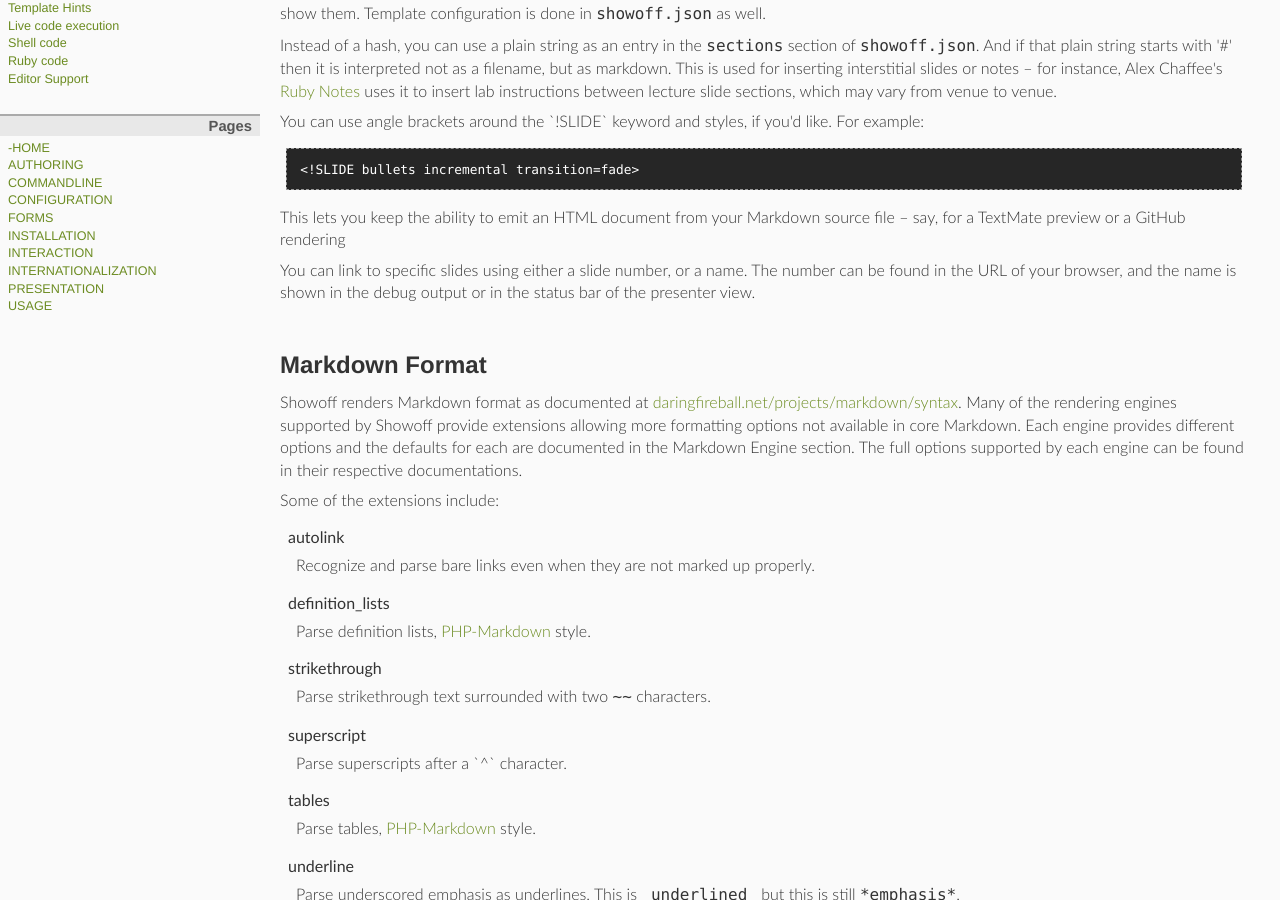
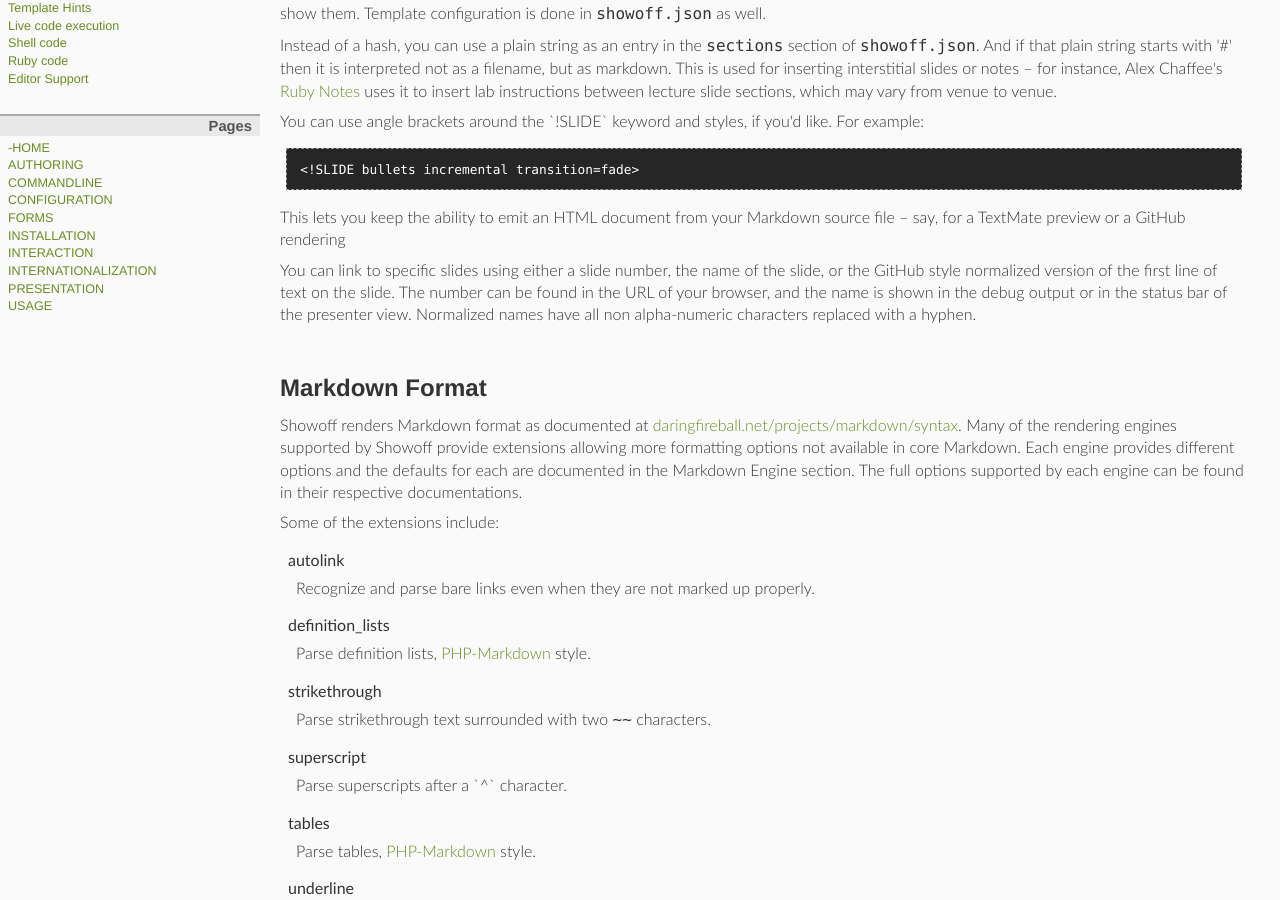
Before and after one commit to binford2k/showoff, a Jekyll site: the page documentation/AUTHORING_rdoc.html, which Jekyll copies as it is, in a window 1280 px wide and 900 px high, scrolled down 620 px. Built offline with Jekyll 4.4.1, drawn with Linux system fonts in a browser that asks for light colours; some web fonts are replaced.

Commit message:
updating docs

```diff
--- a/documentation/AUTHORING_rdoc.html
+++ b/documentation/AUTHORING_rdoc.html
@@ -187,9 +187,12 @@ you&#39;d like. For example:</p>
 <p>This lets you keep the ability to emit an HTML document from your Markdown
 source file – say, for a TextMate preview or a GitHub rendering</p>
 
-<p>You can link to specific slides using either a slide number, or a name. The
-number can be found in the URL of your browser, and the name is shown in
-the debug output or in the status bar of the presenter view.</p>
+<p>You can link to specific slides using either a slide number, the name of
+the slide, or the GitHub style normalized version of the first line of text
+on the slide. The number can be found in the URL of your browser, and the
+name is shown in the debug output or in the status bar of the presenter
+view. Normalized names have all non alpha-numeric characters replaced with
+a hyphen.</p>
 
 <h2 id="label-Markdown+Format">Markdown Format<span><a href="#label-Markdown+Format">&para;</a> <a href="#top">&uarr;</a></span></h2>
 
```
Also changed, not shown: 4 other files.
